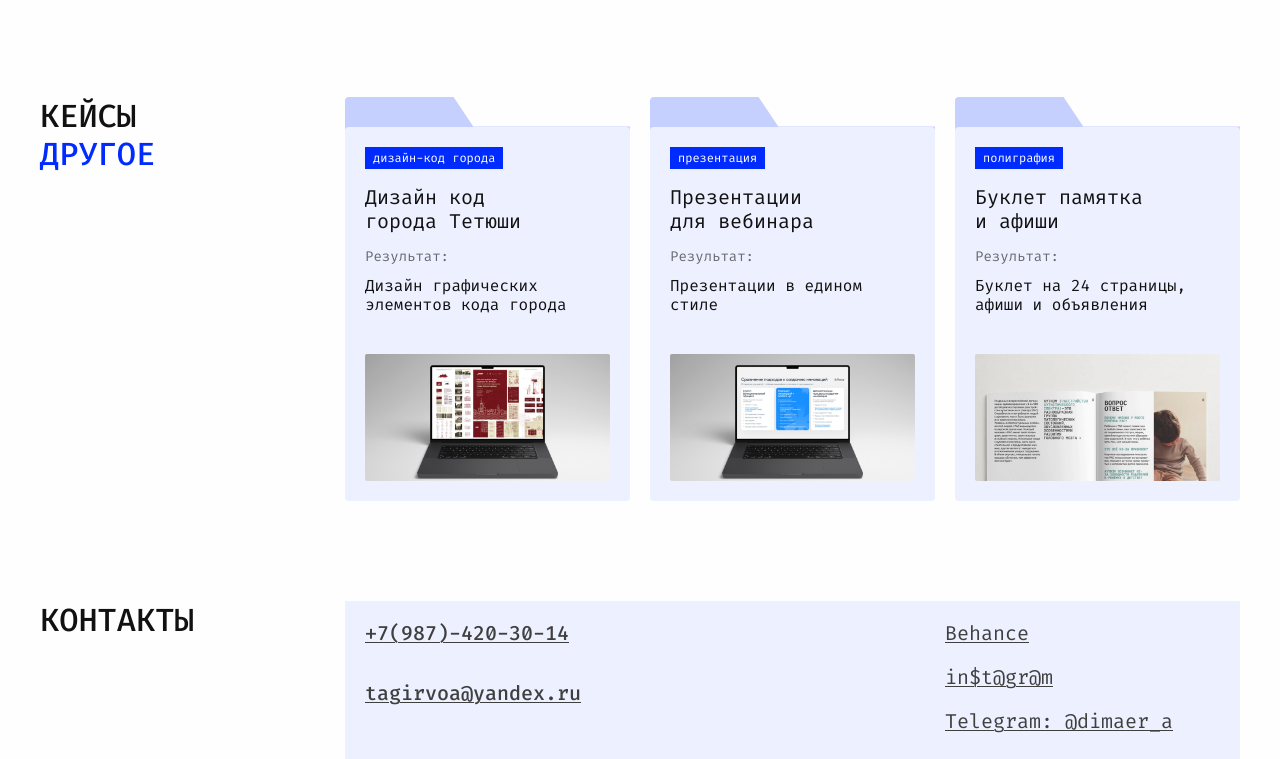
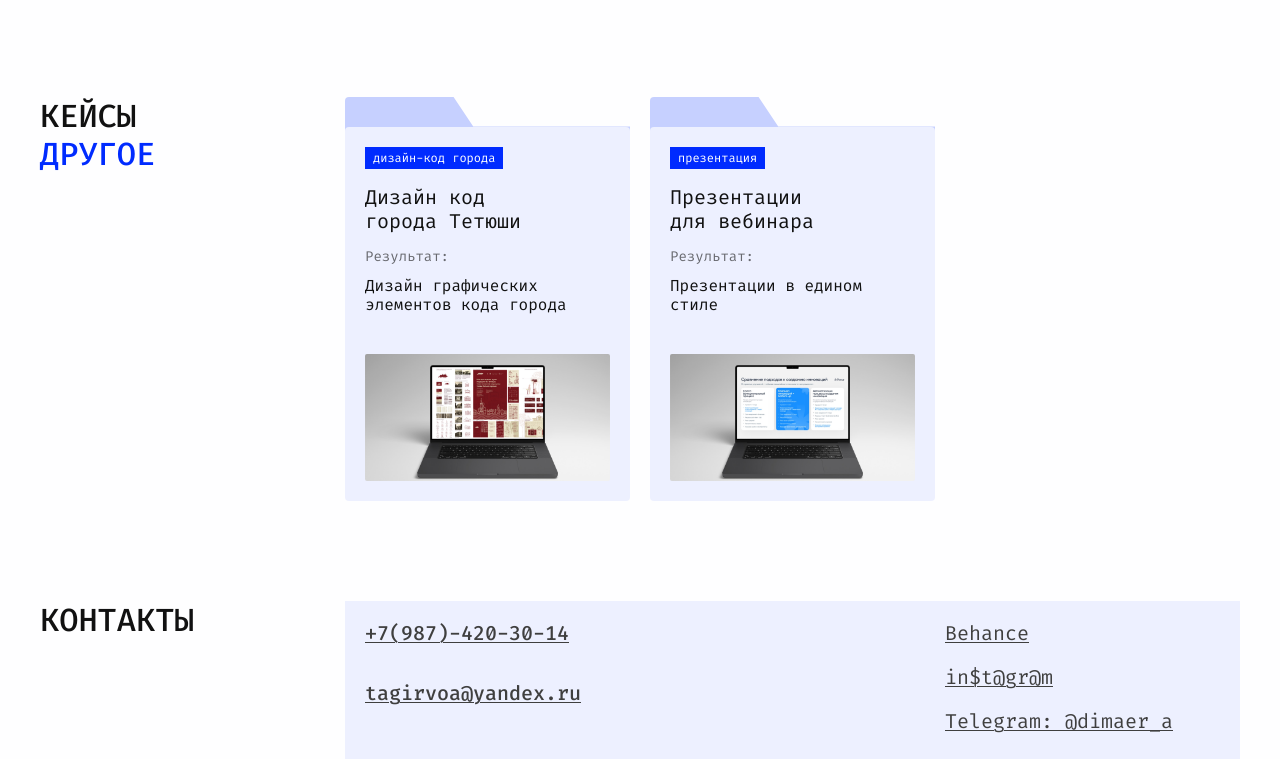
Before and after one commit to tagir20040302-dotcom/dimaer, a plain HTML site: page index.html in a window 1280 px wide. Shown: the part 2236-2995 px from the top of the page. Drawn offline with Linux system fonts and the light colour scheme.

Commit message:
Remove brochure case

```diff
--- a/index.html
+++ b/index.html
@@ -346,25 +346,6 @@
             </div>
           </a>
 
-          <a
-            class="case-card"
-            href="https://www.figma.com/design/OR8CTrqawKj1tq0QQwKkXG/%D0%9F%D0%BE%D1%80%D1%82%D1%84%D0%BE%D0%BB%D0%B8%D0%BE-%D0%A2%D0%B0%D0%B3%D0%B8%D1%80%D0%BE%D0%B2%D0%B0-%D0%90%D0%BB%D1%81%D1%83?node-id=1-32861&t=mwfwHpY0ViDXTZ4o-1"
-            target="_blank"
-            rel="noopener noreferrer"
-            aria-label="Открыть кейс Буклет памятка и афиши"
-          >
-            <div class="case-body">
-              <div class="case-copy">
-                <span class="tag">полиграфия</span>
-                <h3>Буклет памятка и&nbsp;афиши</h3>
-                <div>
-                  <p class="caption">Результат:</p>
-                  <p>Буклет на&nbsp;24 страницы, афиши и&nbsp;объявления</p>
-                </div>
-              </div>
-              <img class="case-image brochure" src="./assets/brochure.jpg" alt="Буклет, афиши и объявления" />
-            </div>
-          </a>
         </div>
       </section>
 
```
